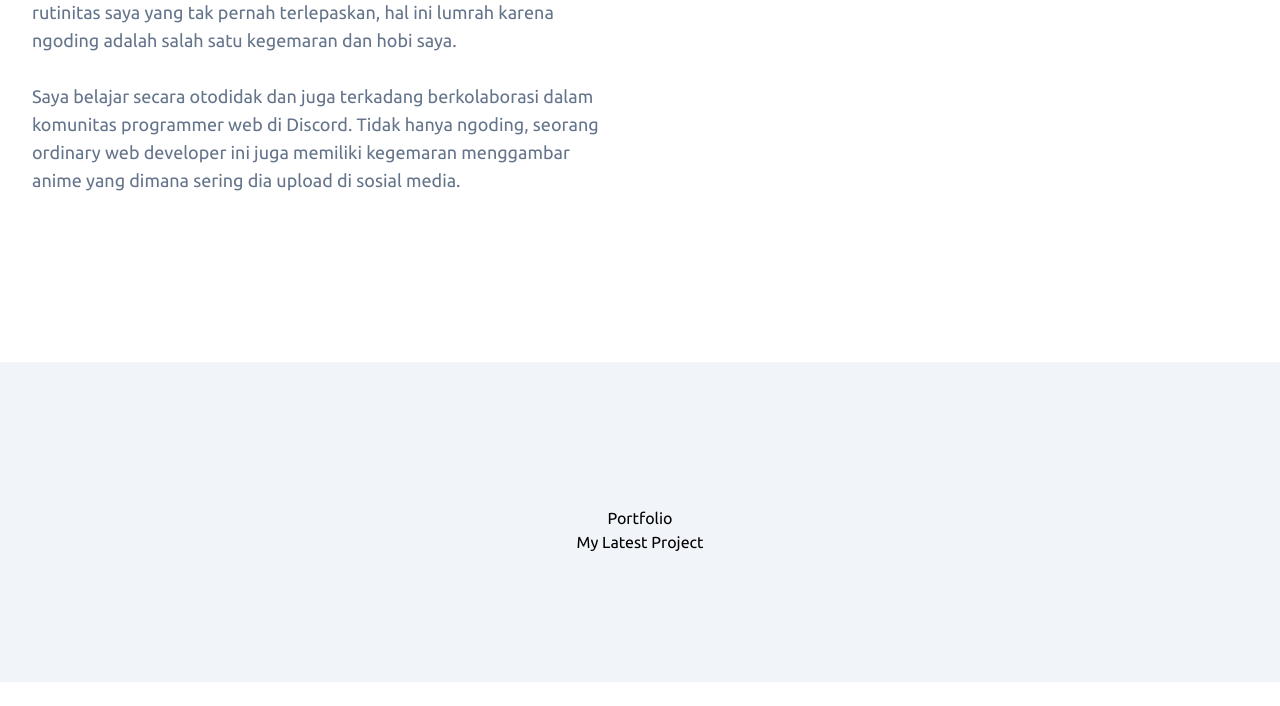
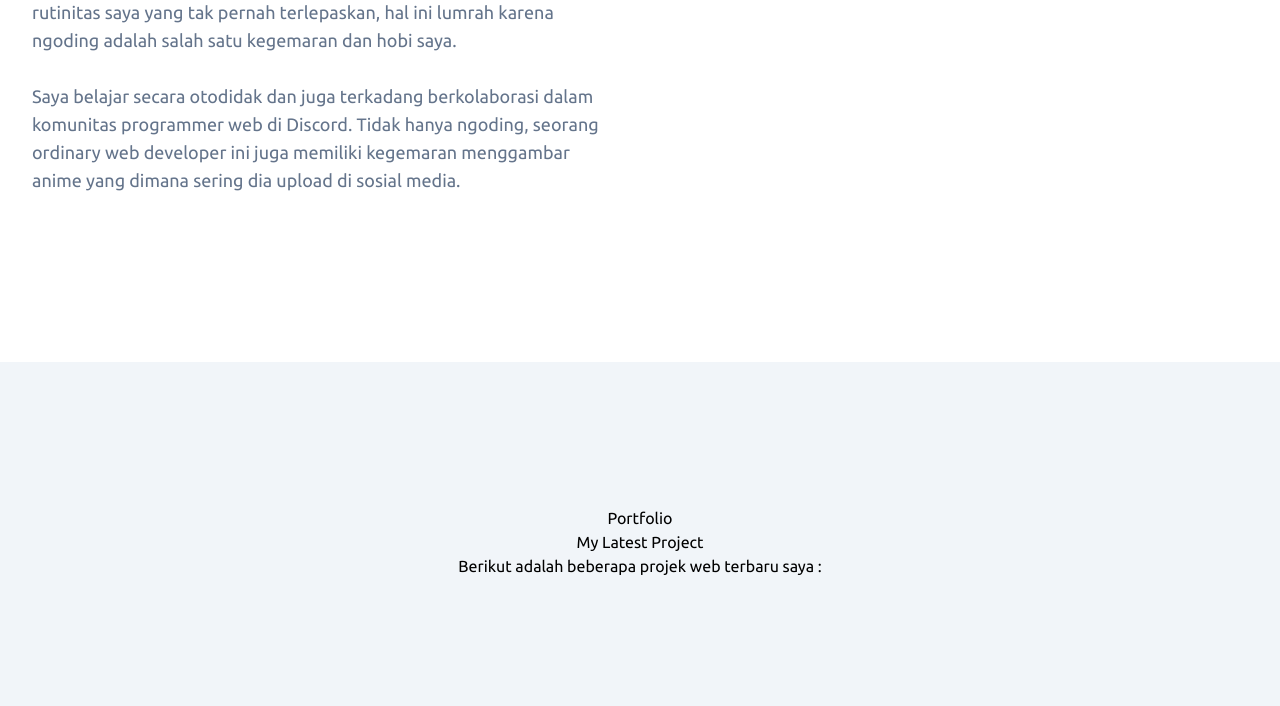
Before and after one commit to Saroyann/web-portfolio-2, a website: page src/public/index.html in a window 1280 px wide. Shown: the part 1167-1873 px from the top of the page. Before the commit the page ends 1849 px from the top, so only its background shows below. Drawn offline with Linux system fonts and the light colour scheme.

Commit message:
initial commit

```diff
--- a/src/public/index.html
+++ b/src/public/index.html
@@ -193,6 +193,7 @@
                 <div class="max-w-xl mx-auto text-center mb-16">
                     <h4>Portfolio</h4>
                     <h2>My Latest Project</h2>
+                    <p>Berikut adalah beberapa projek web terbaru saya :</p>
                 </div>
             </div>
         </div>
```
